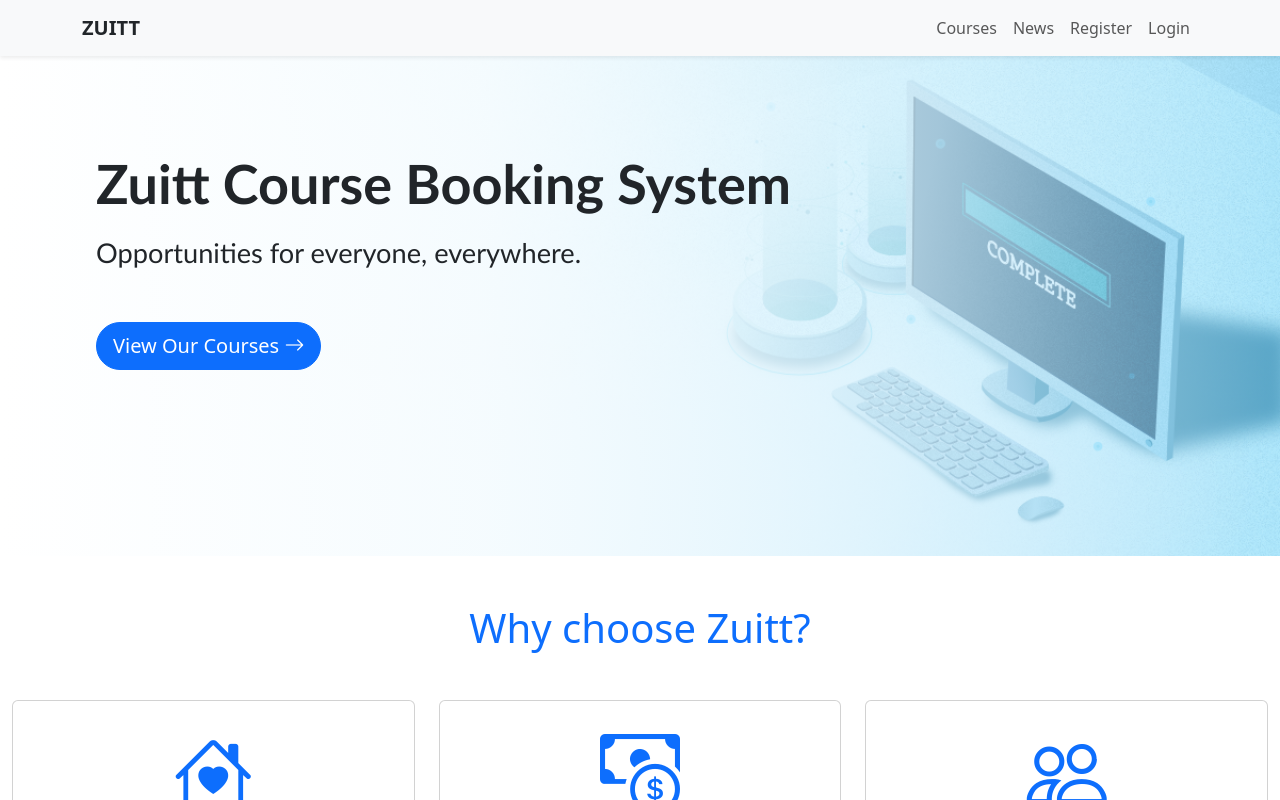
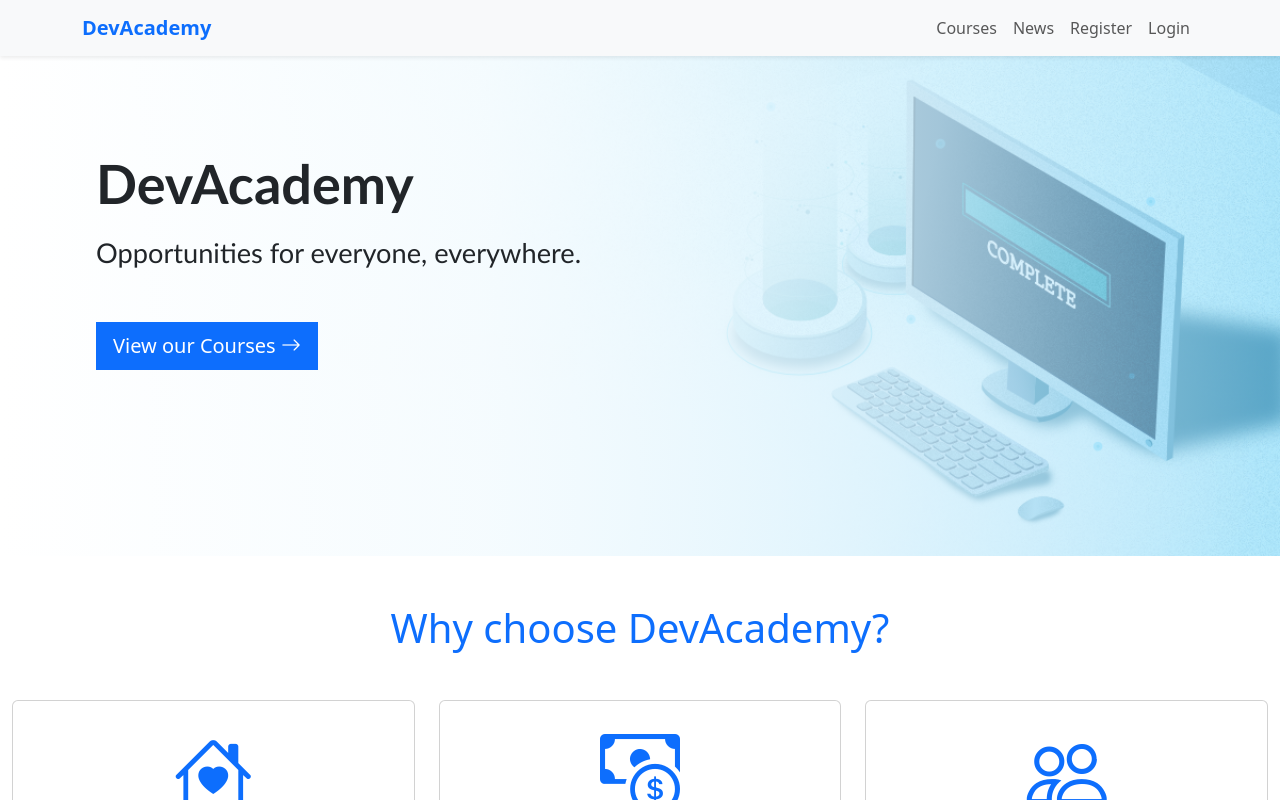
Before and after one commit to ronaldmark-antonio/rmantonio-courseBooking, a Vue app: page / in a window 1280 px wide. Shown: the top 800 px of the page. Built offline with nearby package versions, Linux system fonts and the light colour scheme; what notyf would draw is missing.

Commit message:
Update Navbar, Banner, HomePage

```diff
--- a/src/components/BannerComponent.vue
+++ b/src/components/BannerComponent.vue
@@ -7,7 +7,7 @@
         <h1 class="mb-3" id="banner-title">{{bannerProps.title}}</h1>
         <p class="mb-5" id="motto">{{bannerProps.tagline}}</p>
         <!-- ACTIVITY SOLUTION START -->
-        <router-link class="btn btn-primary btn-lg rounded-pill px-3" :to="{ name: bannerProps.destination }">{{bannerProps.buttonLabel}} <i class="bi bi-arrow-right"></i></router-link>
+        <router-link class="btn btn-primary btn-lg rounded-0 px-3" :to="{ name: bannerProps.destination }">{{bannerProps.buttonLabel}} <i class="bi bi-arrow-right"></i></router-link>
         <!-- ACTIVITY SOLUTION END -->
       </div>
     </div>
--- a/src/components/HighlightsComponent.vue
+++ b/src/components/HighlightsComponent.vue
@@ -1,7 +1,7 @@
 <!-- ACTIVITY SOLUTION START -->
 <template>
     <div class="row my-5">
-        <h1 class="text-center text-primary mb-5">Why choose Zuitt?</h1>
+        <h1 class="text-center text-primary mb-5">Why choose DevAcademy?</h1>
         <div id="highlight1" class="col-md-4">
             <div id="highlight1" class="card p-2 min-height-100">
                 <div class="card-body">
--- a/src/components/NavbarComponent.vue
+++ b/src/components/NavbarComponent.vue
@@ -32,7 +32,7 @@
     <div class="container">
       <!-- router-link is used to navigate to pages using the vue Routing system -->
       <!-- This will prevent the page to refresh when changing pages -->
-      <router-link :to="{ name: 'Home' }" class="navbar-brand text-dark fw-bold">ZUITT</router-link>
+      <router-link :to="{ name: 'Home' }" class="navbar-brand text-primary fw-bold">DevAcademy</router-link>
       <button class="navbar-toggler" type="button" data-bs-toggle="collapse" data-bs-target="#navbarNavAltMarkup" aria-controls="navbarNavAltMarkup" aria-expanded="false" aria-label="Toggle navigation">
       <span class="navbar-toggler-icon"></span>
       </button>
--- a/src/pages/HomePage.vue
+++ b/src/pages/HomePage.vue
@@ -12,10 +12,10 @@
       return {
          /* ACTIVITY SOLUTION START */
           bannerProps: {
-            title: "Zuitt Course Booking System",
+            title: "DevAcademy",
             tagline: "Opportunities for everyone, everywhere.",
             destination: "Courses",
-            buttonLabel: "View Our Courses"
+            buttonLabel: "View our Courses"
           }
           /* ACTIVITY SOLUTION END */
       };
```
